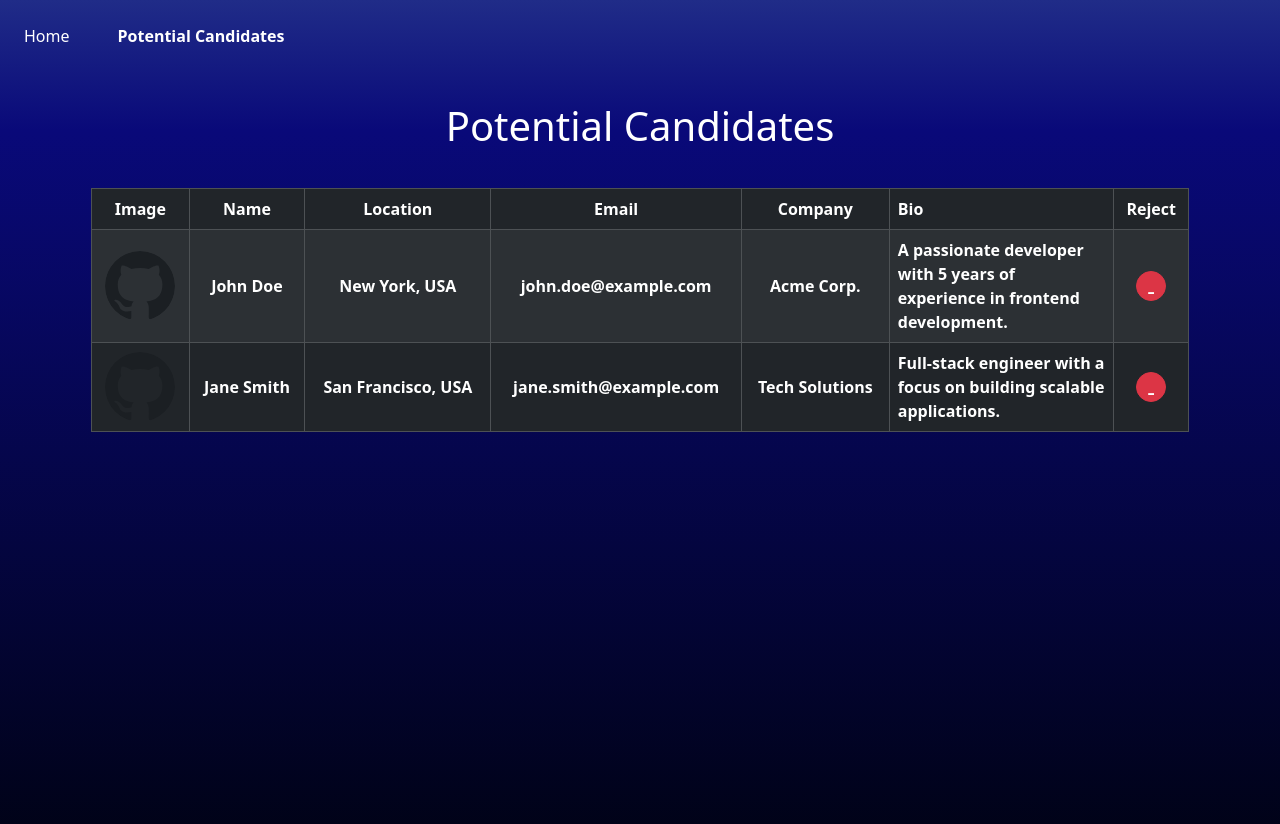
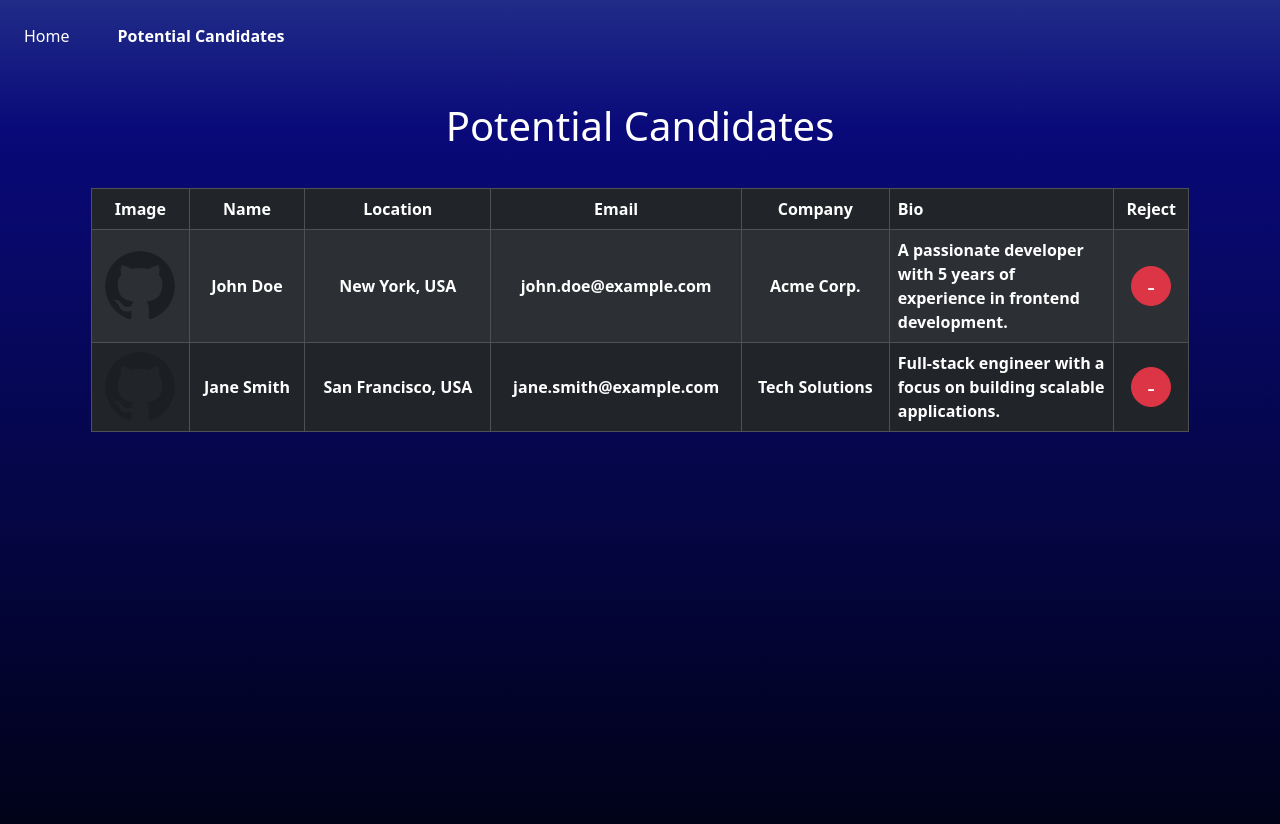
Before and after one commit to celeste-hayes/Candidate-Search, a React (Vite) app: page /SavedCandidates in a window 1280 px wide. Shown: the top 824 px of the page. Built offline with nearby package versions, Linux system fonts and the light colour scheme.

Commit message:
Style: potential candidate styles

```diff
--- a/src/index.css
+++ b/src/index.css
@@ -150,8 +150,8 @@ button.approve {
 }
 
 .table td button {
-  width: 30px;
-  height: 30px;
+  width: 40px;
+  height: 40px;
   font-size: 1.5em;
   border-radius: 50%;
   padding: 0;
```
